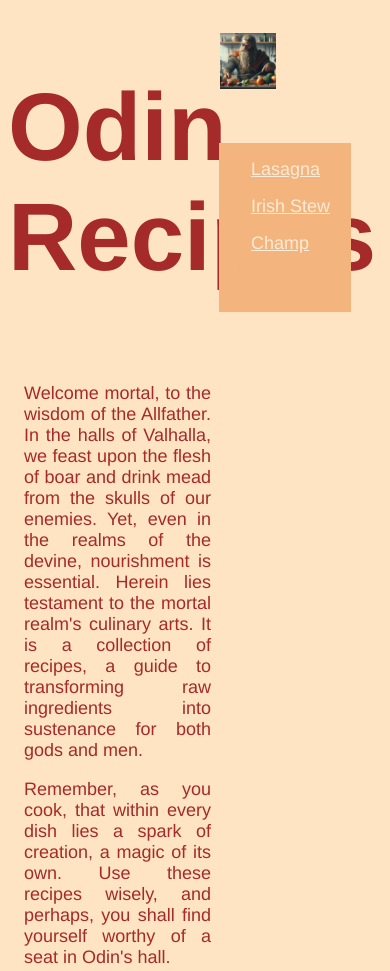
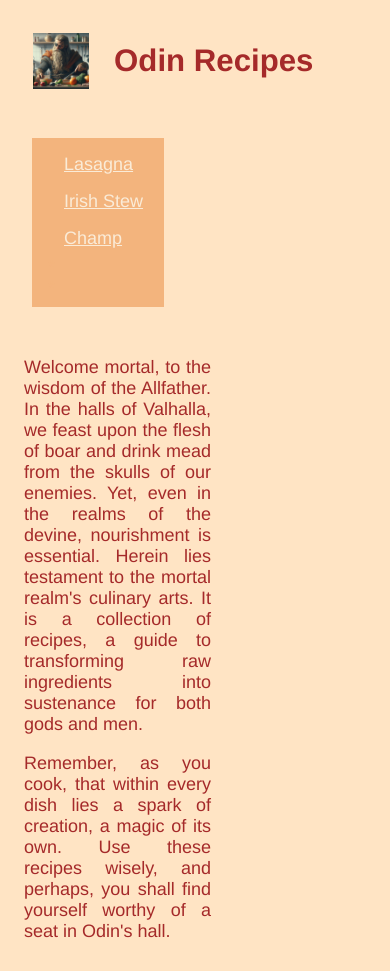
Before and after one commit to lstephe3/odin-recipes, a plain HTML site: page index.html in a window 390 px wide. Drawn offline with Linux system fonts and the light colour scheme.

Commit message:
fix: make title font size responsive
Also change order so that image comes before title.

```diff
--- a/styles.css
+++ b/styles.css
@@ -12,16 +12,16 @@ body {
 }
 
 .indeximg {
-    display: inline;
+    vertical-align: middle;
     width: 15%;
     height: auto;
     padding: 25px;
 }
 
 .indexh1 {
-    float: left;
-    width: 50%;
-    font-size: 72pt;
+    display: inline;
+    vertical-align: middle;
+    font-size: 8vw;
     font-weight: bolder;
     text-align: center;
 }
```
